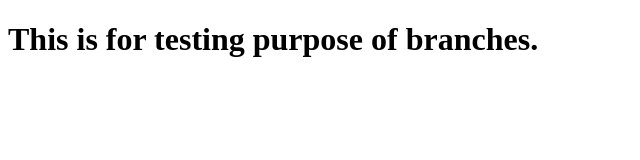
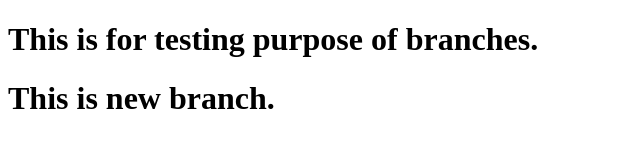
Before and after one commit to uc-vrm/vs-testing2, a plain HTML site: page index.html in a window 1280 px wide. Shown: the whole page, without its empty margins (0-640 px from the left). Drawn offline with Linux system fonts and the light colour scheme.

Commit message:
new branch

```diff
--- a/index.html
+++ b/index.html
@@ -8,5 +8,6 @@
 </head>
 <body>
     <h1>This is for testing purpose of branches.</h1>
+    <h1>This is new branch.</h1>
 </body>
 </html>
```
